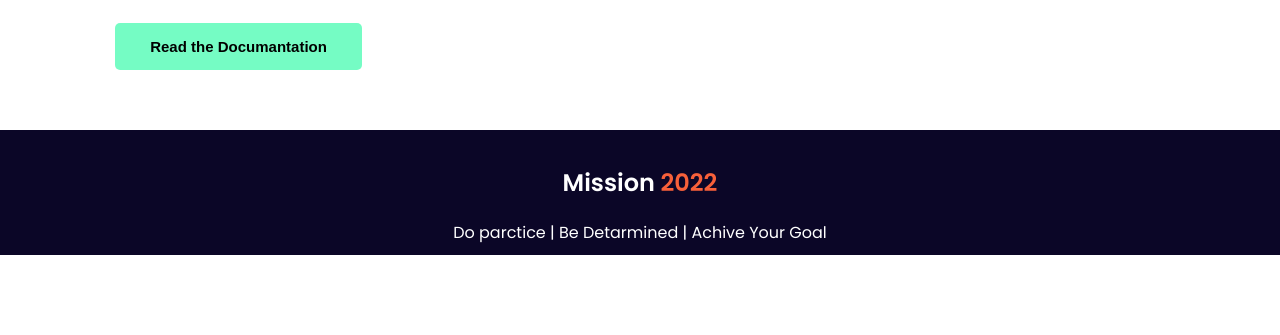
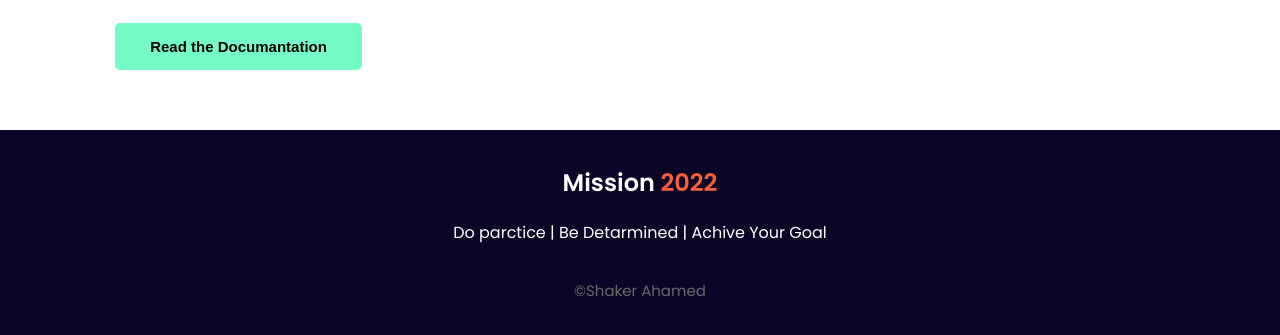
Before and after one commit to shakerscode/web-developer-main-mission-2022, a plain HTML site: page index.html in a window 1280 px wide. Shown: the part 1859-2194 px from the top of the page. Before the commit the page ends 2114 px from the top, so only its background shows below. Drawn offline with Linux system fonts and the light colour scheme.

Commit message:
section devided done

```diff
--- a/css/style.css
+++ b/css/style.css
@@ -102,13 +102,18 @@ img{
 }
 #third-sec-id-1{
     margin-right: 9%;
+
 }
 footer{
     width: 100%;
-    height: 100px;
     margin-top: 60px;
     text-align: center;
     padding: 15px 0px 10px 0px;
     color: white;
     background-color: rgb(11, 6, 39);
 }
+footer .copy-symb{
+    font-size: 15px;
+    font-weight: 100;
+    color: dimgray;
+}
--- a/index.html
+++ b/index.html
@@ -71,7 +71,7 @@
         Mission <span>2022</span>
     </h2>
     <p>Do  parctice | Be Detarmined | Achive Your Goal</p>
-
+    <h6 class="copy-symb">&copy;Shaker Ahamed</h6>
 </footer>
 </body>
 </html>
```
